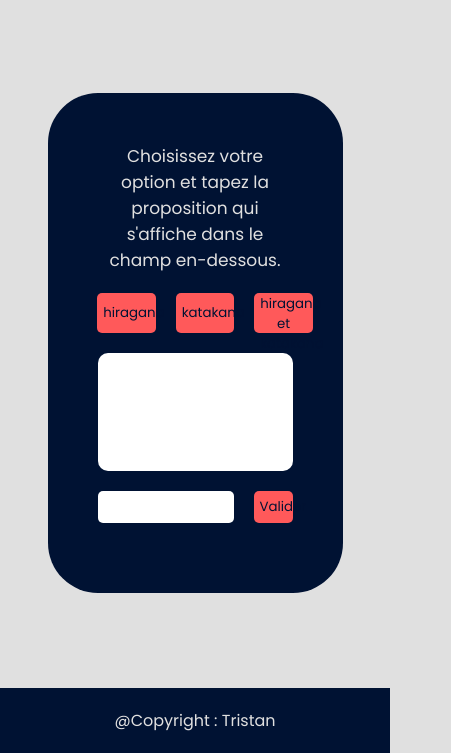
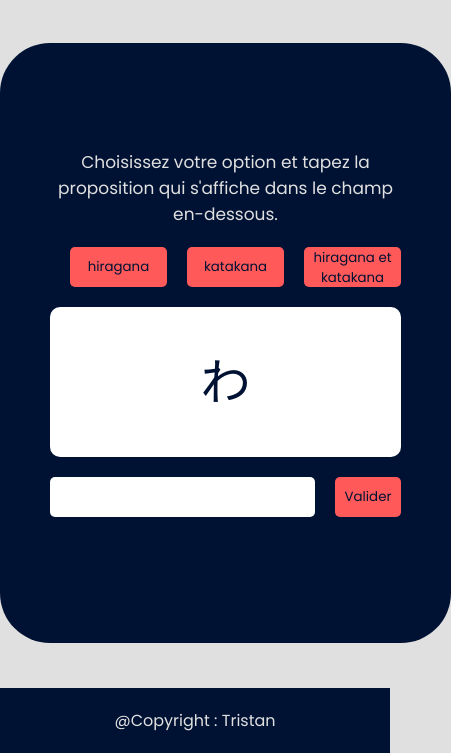
Before and after one commit to TristanMauer/Hirakana, a plain HTML site: page index.html in a window 390 px wide. Shown: the part 91-844 px from the top of the page, 451 px wide, since content can reach past the window. Drawn offline with Linux system fonts and the light colour scheme.

Commit message:
petite modification

```diff
--- a/script.js
+++ b/script.js
@@ -4,7 +4,9 @@ let kana = [];
 let correctAnswer = "";
 let proposal = document.getElementById("proposal"); // Cast de l'élément
 let statut = 0;
-
+document.addEventListener("DOMContentLoaded", () => {
+  startQuiz("hiragana");
+});
 // Fonction générique pour démarrer un quiz
 async function startQuiz(type) {
   currentQuizz = 0;
--- a/style.css
+++ b/style.css
@@ -1,52 +1,51 @@
-*{
+* {
   margin: 0;
   font-family: "Poppins", system-ui;
   font-weight: 400;
   font-style: normal;
 }
-body{
+body {
   display: flex;
   flex-direction: column;
   justify-content: space-between;
   align-items: center;
   min-height: 100vh;
-  background-color: #E0E0E0;
+  background-color: #e0e0e0;
 }
-header{
+header {
   width: 100%;
 }
-button{
-    background-color:#FF595A;
-    color:#001233;
+button {
+  background-color: #ff595a;
+  color: #001233;
   border: none;
-    border-radius:5px;
+  border-radius: 5px;
   margin-left: 20px;
 }
-button:hover{
-    background-color: #E0E0E0;
+button:hover {
+  background-color: #e0e0e0;
 }
-.green{
+.green {
   color: green;
 }
-.red{
-    color:red;
+.red {
+  color: red;
 }
-.corail{
-    color:#FF595A ;
+.corail {
+  color: #ff595a;
 }
-.bleu{
-    color:#001233;
+.bleu {
+  color: #001233;
 }
-.beige{
-
-    color: #E0E0E0;
+.beige {
+  color: #e0e0e0;
 }
-#title{
+#title {
   background-color: #001233;
   margin: 0;
   padding: 20px;
 }
-main{
+main {
   display: flex;
   flex-direction: column;
   justify-content: center;
@@ -54,15 +53,15 @@ main{
   margin: auto;
   width: 50%;
   height: 400px;
-    color: #CAC0B3;
+  color: #cac0b3;
   font-size: 17px;
   background-color: #001233;
   border-radius: 50px;
-    padding:50px;
+  padding: 50px;
   text-align: center;
 }
 
-#container-button{
+#container-button {
   display: flex;
   justify-content: center;
   flex-direction: row;
@@ -71,55 +70,62 @@ main{
   width: 100%;
 }
 
-#container-button button{
+#container-button button {
   margin-left: 20px;
   width: 30%;
 }
 
-
-#proposal{
-    border-radius:10px;
+#proposal {
+  border-radius: 10px;
   width: 100%;
-    height:150px ;
+  height: 150px;
   font-size: 50px;
   background-color: white;
   display: flex;
   align-items: center;
   justify-content: center;
 }
-#answer-container{
+#answer-container {
   display: flex;
   justify-content: space-between;
   width: 100%;
   height: 40px;
   margin: 20px 0 20px 0;
 }
-#input-writing{
+#input-writing {
   width: 80%;
+
+  text-align: center;
   border-radius: 5px;
   border: none;
 }
-#validate{
-    width:20%;
+#validate {
+  width: 20%;
 }
 
-footer{
+footer {
   display: flex;
   justify-content: center;
   position: sticky;
   bottom: 0;
   margin: 0;
   width: 100%;
-    background-color:#001233 ;
-    color : #E0E0E0;
+  background-color: #001233;
+  color: #e0e0e0;
 }
-#copyright{
+#copyright {
   padding: 20px;
 }
-
 
 /**couleur{
     bleu -> #001233
     rouge corail -> #FF595A
     beige -> #CAC0B3
 }**/
+
+@media screen and (max-width: 1200px) {
+  main {
+    width: 90%;
+    height: 500px;
+  }
+}
```
Lines whose indentation alone changed are shown as unchanged.
